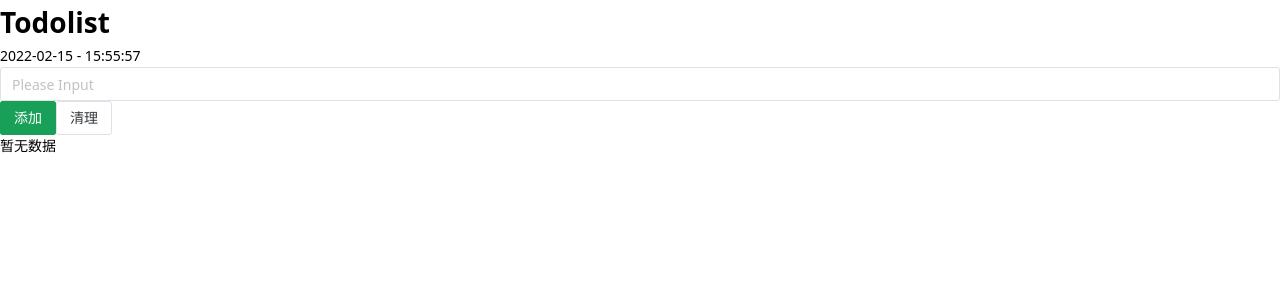
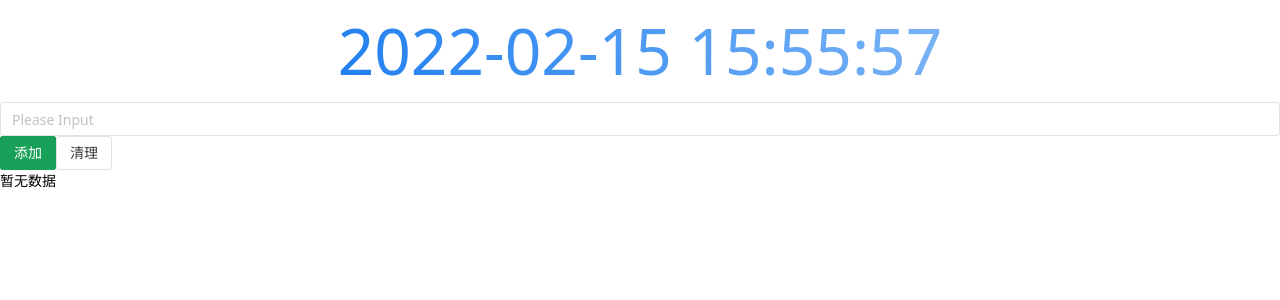
Before and after one commit to LoTwT/todolist, a Vue app: page / in a window 1280 px wide. Shown: the top 300 px of the page. Built offline with nearby package versions, Linux system fonts and the light colour scheme.

Commit message:
feat(CurrentTime): beautify

```diff
--- a/src/App.vue
+++ b/src/App.vue
@@ -1,10 +1,7 @@
 <script setup lang="ts"></script>
 
 <template>
-  <h1>Todolist</h1>
-
   <current-time></current-time>
-
   <router-view></router-view>
 </template>
 
--- a/src/components/CurrentTime/index.vue
+++ b/src/components/CurrentTime/index.vue
@@ -21,7 +21,11 @@ onUnmounted(() => {
 </script>
 
 <template>
-  <div>{{ date }} - {{ time }}</div>
+  <n-space vertical align="center">
+    <n-gradient-text type="info" :size="64">
+      {{ date }} {{ time }}
+    </n-gradient-text>
+  </n-space>
 </template>
 
-<style scoped></style>
+<style scoped lang="less"></style>
--- a/src/types/unplugin/ViteComponent.d.ts
+++ b/src/types/unplugin/ViteComponent.d.ts
@@ -7,9 +7,11 @@ declare module 'vue' {
     CurrentTime: typeof import('./../../components/CurrentTime/index.vue')['default']
     NButton: typeof import('naive-ui')['NButton']
     NCheckbox: typeof import('naive-ui')['NCheckbox']
+    NGradientText: typeof import('naive-ui')['NGradientText']
     NInput: typeof import('naive-ui')['NInput']
     NList: typeof import('naive-ui')['NList']
     NListItem: typeof import('naive-ui')['NListItem']
+    NSpace: typeof import('naive-ui')['NSpace']
   }
 }
 
```
